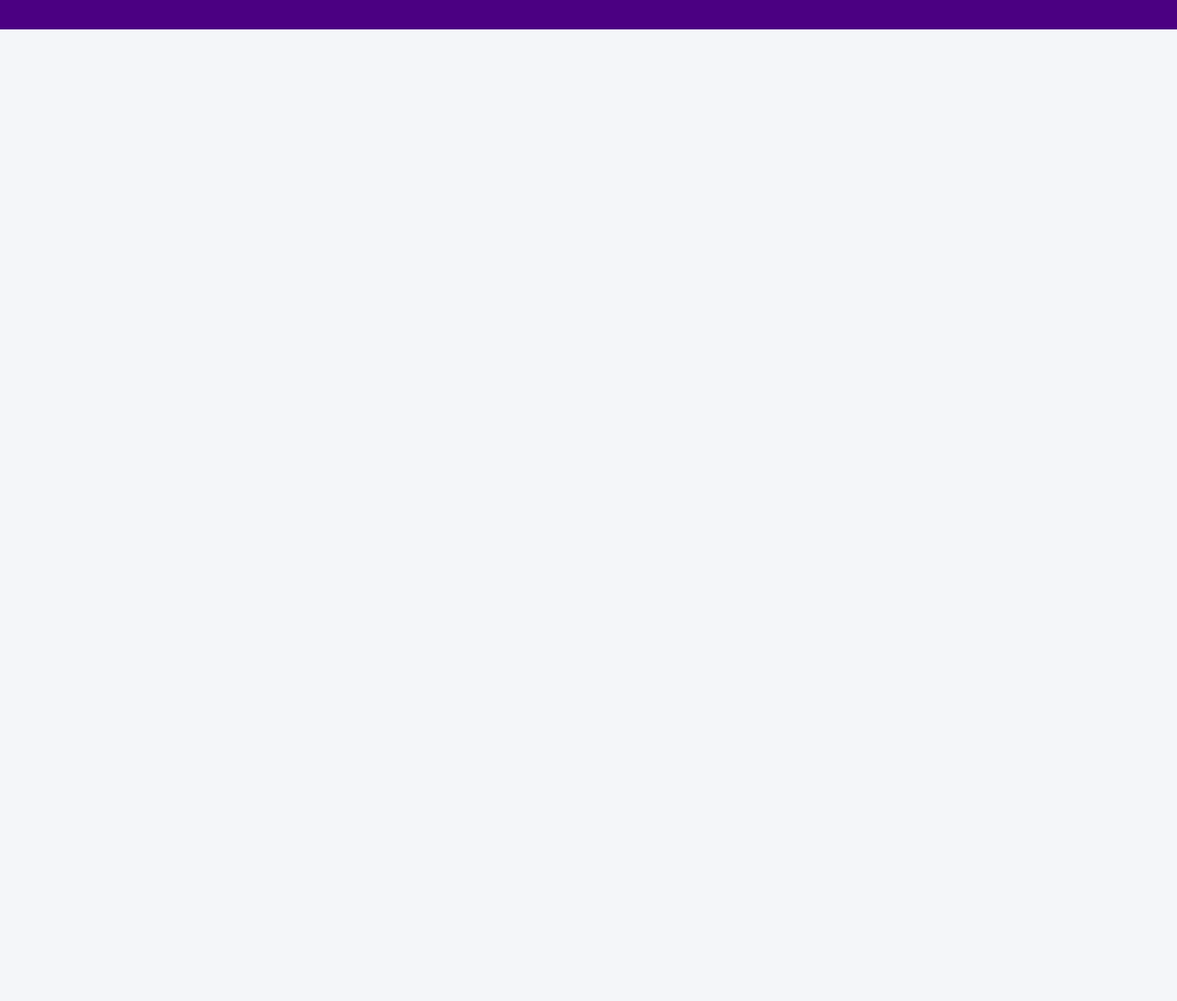
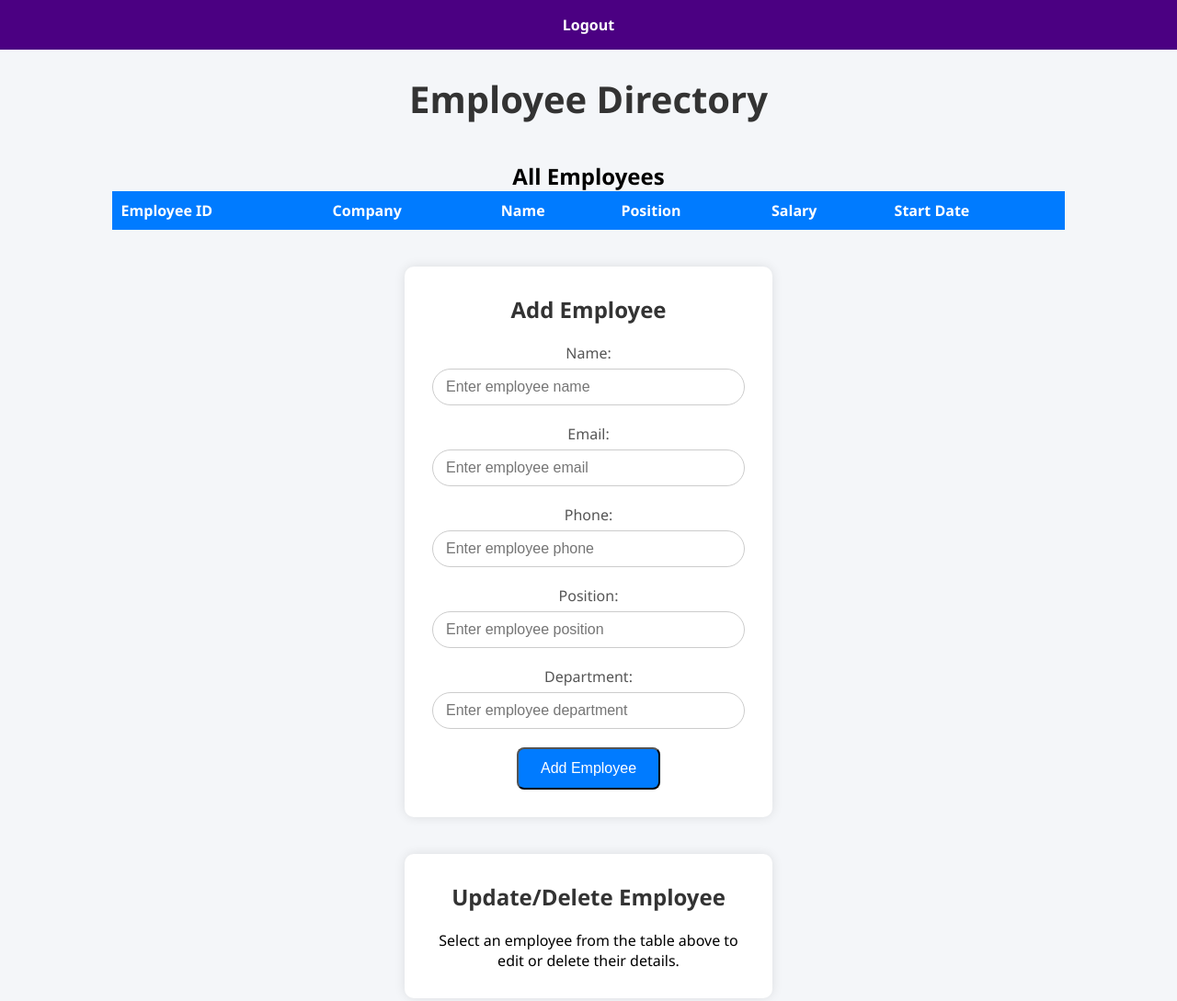
Before and after one commit to Ryan-Arjoon/Employee-Directory, a plain HTML site: page front-end/html/home.html in a window 1280 px wide. Shown: the whole page at 92% size. Before the commit the page ends 800 px from the top, so only its background shows below. Drawn offline with Linux system fonts and the light colour scheme.

Commit message:
format the home page

```diff
--- a/front-end/html/home.html
+++ b/front-end/html/home.html
@@ -11,18 +11,72 @@
     </head>
 
     <body>
-
         <header>
-
+            <nav>
+                <ul class="nav-links">
+                    <li><a href="index.html">Logout</a></li>
+                </ul>
+            </nav>
         </header>
 
         <main>
+            <div class="container">
+                <h1 class="title">Employee Directory</h1>
 
+                <section id="employees">
+                    <h2>All Employees</h2>
+                    <div class="table-container">
+                        <table id="employee-table">
+                            <thead>
+                                <tr>
+                                    <th>Employee ID</th>
+                                    <th>Company</th>
+                                    <th>Name</th>
+                                    <th>Position</th>
+                                    <th>Salary</th>
+                                    <th>Start Date</th>
+                                </tr>
+                            </thead>
+                            <tbody>
+
+                            </tbody>
+                        </table>
+                    </div>
+                </section>
+
+                <!-- Section: Add Employee -->
+                <section id="add-employee" class="form">
+                    <h2>Add Employee</h2>
+                    <form id="add-employee-form">
+                        <label for="emp-name">Name:</label>
+                        <input type="text" id="emp-name" placeholder="Enter employee name" />
+
+                        <label for="emp-email">Email:</label>
+                        <input type="email" id="emp-email" placeholder="Enter employee email" />
+
+                        <label for="emp-phone">Phone:</label>
+                        <input type="text" id="emp-phone" placeholder="Enter employee phone" />
+
+                        <label for="emp-position">Position:</label>
+                        <input type="text" id="emp-position" placeholder="Enter employee position" />
+
+                        <label for="emp-department">Department:</label>
+                        <input type="text" id="emp-department" placeholder="Enter employee department" />
+
+                        <button type="submit" class="btn">Add Employee</button>
+                    </form>
+                </section>
+
+                <section id="update-employee" class="form">
+                    <h2>Update/Delete Employee</h2>
+                    <p>Select an employee from the table above to edit or delete their details.</p>
+                </section>
+            </div>
         </main>
 
         <footer>
 
         </footer>
+
     </body>
-
 </html>
--- a/front-end/index.css
+++ b/front-end/index.css
@@ -5,17 +5,17 @@
 }
 
 body {
-  font-family: 'Segoe UI', sans-serif;
-  background-color: #f4f6f9;
-  display: flex;
-  justify-content: center;
-  align-items: center;
-  height: 100vh;
+    font-family: 'Segoe UI', sans-serif;
+    background-color: #f4f6f9;
+    margin: 0;
+    padding: 0;
 }
 
-/* Container */
 .container {
-  text-align: center;
+    width: 90%;
+    max-width: 1200px;
+    margin: 0 auto;
+    text-align: center;
 }
 
 /* Title */
@@ -134,3 +134,32 @@ main {
 .nav-links a:hover {
     text-decoration: underline;
 }
+
+.table-container {
+    width: 90%;
+    margin: 0 auto 40px auto;
+    overflow-x: auto; /* horizontal scroll for small screens */
+}
+
+#employee-table {
+    width: 100%;
+    border-collapse: collapse;
+    text-align: left;
+    table-layout: auto; /* flexible column widths */
+}
+
+#employee-table th {
+    background-color: #007bff;
+    color: white;
+    padding: 10px;
+    white-space: nowrap; /* prevent text wrapping */
+}
+
+#employee-table td {
+    border: 1px solid #ccc;
+    padding: 10px;
+}
+
+#employee-table tr:nth-child(even) {
+    background-color: #f2f2f2;
+}
```
